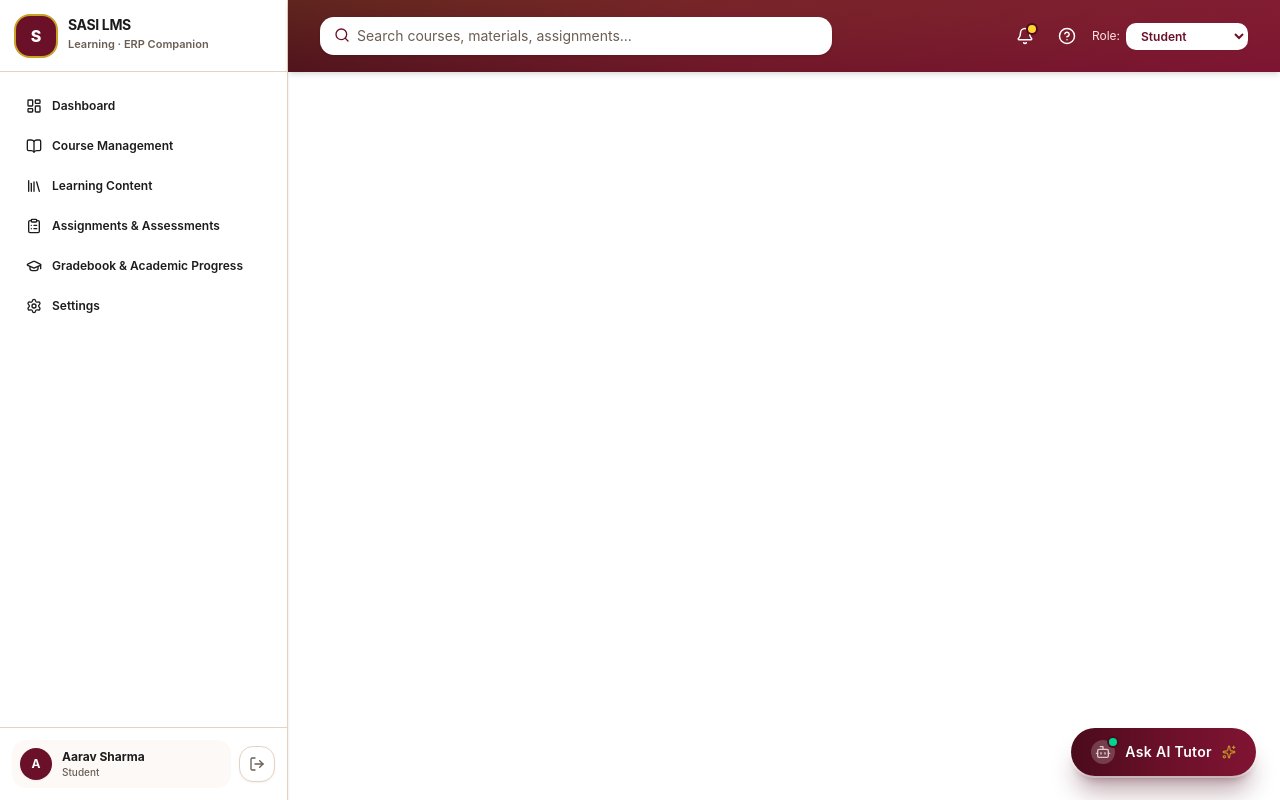
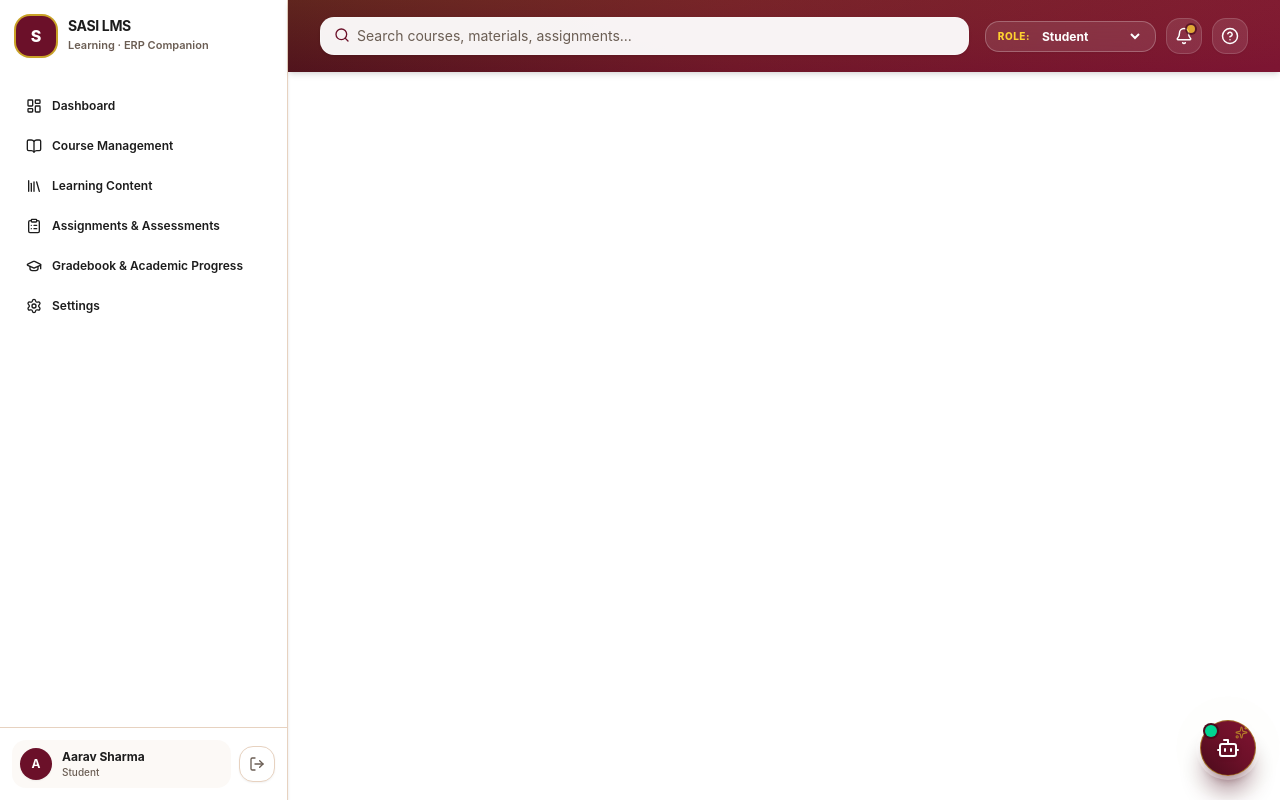
Before and after one commit to AjayKumarbadam/lms-prototype, a React (Vite) app: page /lms in a window 1280 px wide. Built offline with nearby package versions, Linux system fonts and the light colour scheme.

Commit message:
Remove sidebar logo divider, circular AI Tutor floating ball, reorder header with expanded search and styled role

```diff
--- a/src/components/AiTutorSticky.tsx
+++ b/src/components/AiTutorSticky.tsx
@@ -102,21 +102,36 @@ export function AiTutorSticky() {
 
   return (
     <>
-      {/* Persistent Sticky Floating Button */}
+      {/* Persistent Sticky Floating Button - Circular Shape Ball */}
       <div className="fixed bottom-6 right-6 z-50 flex flex-col items-end">
         <motion.button
           onClick={() => setOpen((prev) => !prev)}
-          whileHover={{ scale: 1.05, y: -2 }}
-          whileTap={{ scale: 0.95 }}
-          className="group flex items-center gap-2.5 rounded-full bg-gradient-to-r from-[#4A0B1C] via-[#6B1029] to-[#801432] px-5 py-3 text-sm font-semibold text-white shadow-xl shadow-[#4A0B1C]/35 ring-2 ring-white/30 backdrop-blur-sm transition-all hover:shadow-2xl hover:shadow-[#6B1029]/50"
+          whileHover={{ scale: 1.1, rotate: 3 }}
+          whileTap={{ scale: 0.92 }}
+          className="group relative flex h-14 w-14 items-center justify-center rounded-full bg-gradient-to-tr from-[#4A0B1C] via-[#6B1029] to-[#801432] text-white shadow-xl shadow-[#4A0B1C]/45 ring-4 ring-white/30 border border-brand-gold/60 backdrop-blur-sm transition-all hover:shadow-2xl hover:shadow-[#6B1029]/60"
           aria-label="Ask AI Tutor"
+          title="Ask AI Academic Tutor"
         >
-          <div className="relative flex h-6 w-6 items-center justify-center rounded-full bg-white/20">
-            <Bot size={16} className="text-white animate-pulse" />
-            <span className="absolute -top-0.5 -right-0.5 h-2 w-2 rounded-full bg-emerald-400 ring-2 ring-[#4A0B1C]" />
+          {/* Subtle Outer Ping Glow */}
+          <span className="absolute inset-0 rounded-full bg-brand-gold/20 animate-ping opacity-60 pointer-events-none" />
+
+          {/* Bot Icon & Sparkle inside the Ball */}
+          <div className="relative flex items-center justify-center">
+            {open ? (
+              <X size={22} className="text-white transition-transform group-hover:rotate-90" />
+            ) : (
+              <>
+                <Bot size={24} className="text-white drop-shadow-sm transition-transform group-hover:scale-110" />
+                <Sparkles
+                  size={13}
+                  className="absolute -top-2.5 -right-2 text-[#C9A227] animate-pulse"
+                />
+              </>
+            )}
           </div>
-          <span className="tracking-wide">Ask AI Tutor</span>
-          <Sparkles size={14} className="text-[#C9A227] opacity-90 transition-transform group-hover:rotate-12" />
+
+          {/* Live Online Status Indicator */}
+          <span className="absolute top-1 left-1 h-3 w-3 rounded-full bg-emerald-400 ring-2 ring-[#4A0B1C] shadow-xs" />
         </motion.button>
       </div>
 
--- a/src/components/layout/AppShell.tsx
+++ b/src/components/layout/AppShell.tsx
@@ -124,8 +124,8 @@ export function AppShell() {
           menu ? 'translate-x-0' : '-translate-x-full lg:translate-x-0'
         }`}
       >
-        {/* SASI LMS Brand Header in Single White Color with Border - Height matches Main Navbar (h-[72px]) */}
-        <div className="flex h-[72px] shrink-0 items-center justify-between border-b border-border bg-white px-4">
+        {/* SASI LMS Brand Header in Single White Color without separation line */}
+        <div className="flex h-[72px] shrink-0 items-center justify-between bg-white px-4">
           <div className="flex items-center gap-3">
             <div className="grid h-10 w-10 shrink-0 place-items-center rounded-xl bg-brand text-base font-extrabold text-white shadow-sm ring-2 ring-brand-gold">
               S
@@ -212,14 +212,14 @@ export function AppShell() {
             <Menu size={20} />
           </button>
 
-          {/* Search Bar - Starts the Main Dashboard */}
-          <div className="relative flex-1 max-w-lg">
+          {/* Search Bar - Sized to span from the start to the role field */}
+          <div className="relative flex-1 min-w-0">
             <Search className="absolute left-3.5 top-2.5 text-brand" size={16} />
             <input
               value={q}
               onChange={(e) => setQ(e.target.value)}
               placeholder="Search courses, materials, assignments..."
-              className="w-full rounded-xl border border-white/20 bg-white py-2 pl-9 pr-8 text-xs text-foreground placeholder:text-muted-foreground shadow-sm transition focus:outline-none focus:ring-2 focus:ring-brand-gold sm:text-sm"
+              className="w-full rounded-xl border border-white/20 bg-white/95 py-2 pl-9 pr-8 text-xs text-foreground placeholder:text-muted-foreground shadow-sm transition focus:bg-white focus:outline-none focus:ring-2 focus:ring-brand-gold sm:text-sm"
             />
             {q && (
               <button
@@ -249,43 +249,49 @@ export function AppShell() {
             )}
           </div>
 
-          {/* Right Header Controls: Notifications, Help, Role Selector (Account removed from here) */}
-          <div className="flex items-center gap-1.5 sm:gap-2">
-            <button
-              className="relative rounded-lg p-2 text-white hover:bg-white/10 transition"
-              onClick={() => setNotes(true)}
-              aria-label="Notifications"
-            >
-              <Bell size={18} />
-              {unread > 0 && (
-                <span className="absolute right-1.5 top-1.5 h-2 w-2 rounded-full bg-amber-300 ring-2 ring-brand-dark" />
-              )}
-            </button>
-
-            <button
-              className="rounded-lg p-2 text-white hover:bg-white/10 transition"
-              onClick={() => setHelp(true)}
-              aria-label="Help"
-            >
-              <HelpCircle size={18} />
-            </button>
-
-            {/* Role Switcher Dropdown */}
-            <div className="hidden items-center gap-1.5 sm:flex">
-              <span className="text-xs text-rose-100">Role:</span>
+          {/* Right Header Controls: Role Selector FIRST, then Bell, then ? AT LAST */}
+          <div className="flex items-center gap-2 sm:gap-2.5 shrink-0">
+            {/* 1. Good looking Role field FIRST */}
+            <div className="flex items-center rounded-xl border border-white/25 bg-white/10 px-3 py-1.5 backdrop-blur-md transition hover:bg-white/15 focus-within:ring-2 focus-within:ring-brand-gold shadow-xs">
+              <span className="text-[10px] font-extrabold tracking-wider text-amber-300 uppercase select-none mr-2">
+                Role:
+              </span>
               <select
-                className="rounded-lg border border-white/20 bg-white px-2.5 py-1 text-xs font-semibold text-brand shadow-xs transition focus:outline-none"
+                className="bg-transparent text-xs font-bold text-white transition focus:outline-none cursor-pointer pr-1"
                 value={state.role}
                 onChange={(e) => {
                   dispatch({ type: 'SET_ROLE', role: e.target.value as Role })
                   toast('info', `Now viewing as ${e.target.value}`)
                 }}
               >
-                <option value="administrator">Administrator</option>
-                <option value="faculty">Faculty</option>
-                <option value="student">Student</option>
+                <option value="administrator" className="text-foreground bg-white">Administrator</option>
+                <option value="faculty" className="text-foreground bg-white">Faculty</option>
+                <option value="student" className="text-foreground bg-white">Student</option>
               </select>
             </div>
+
+            {/* 2. Notifications Bell */}
+            <button
+              className="relative rounded-xl border border-white/15 bg-white/10 p-2 text-white hover:bg-white/20 transition shadow-xs"
+              onClick={() => setNotes(true)}
+              aria-label="Notifications"
+              title="Notifications"
+            >
+              <Bell size={18} />
+              {unread > 0 && (
+                <span className="absolute right-1.5 top-1.5 h-2 w-2 rounded-full bg-amber-300 ring-2 ring-brand-dark animate-pulse" />
+              )}
+            </button>
+
+            {/* 3. ? (Help) AT LAST */}
+            <button
+              className="rounded-xl border border-white/15 bg-white/10 p-2 text-white hover:bg-white/20 transition shadow-xs"
+              onClick={() => setHelp(true)}
+              aria-label="Help"
+              title="Help & Demo info"
+            >
+              <HelpCircle size={18} />
+            </button>
           </div>
         </header>
 
```
